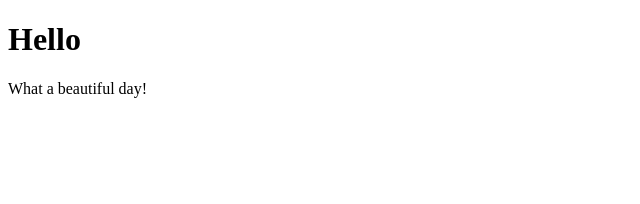
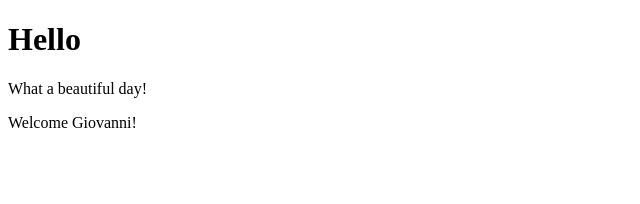
Before and after one commit to alessiobo/React-Exercices, a React (Create React App) app in the folder esercizi/: page / in a window 1280 px wide. Shown: the top 204 px of the page, without its empty margins (0-640 px from the left). Built offline with nearby package versions, Linux system fonts and the light colour scheme.

Commit message:
add: props1

```diff
--- a/esercizi/src/App.js
+++ b/esercizi/src/App.js
@@ -1,9 +1,11 @@
 import {Hello} from './Hello'
+import {Welcome} from './Welcome'
 
 export function App(){
     return (
         <div>
             <Hello />
+            <Welcome name="Giovanni" />
         </div>
     )
 }
--- /dev/null
+++ b/esercizi/src/Welcome.js
@@ -0,0 +1,7 @@
+import React from "react";
+
+export class Welcome extends React.Component {
+    render() {
+        return <p>Welcome {this.props.name}!</p>
+    }
+}
```
